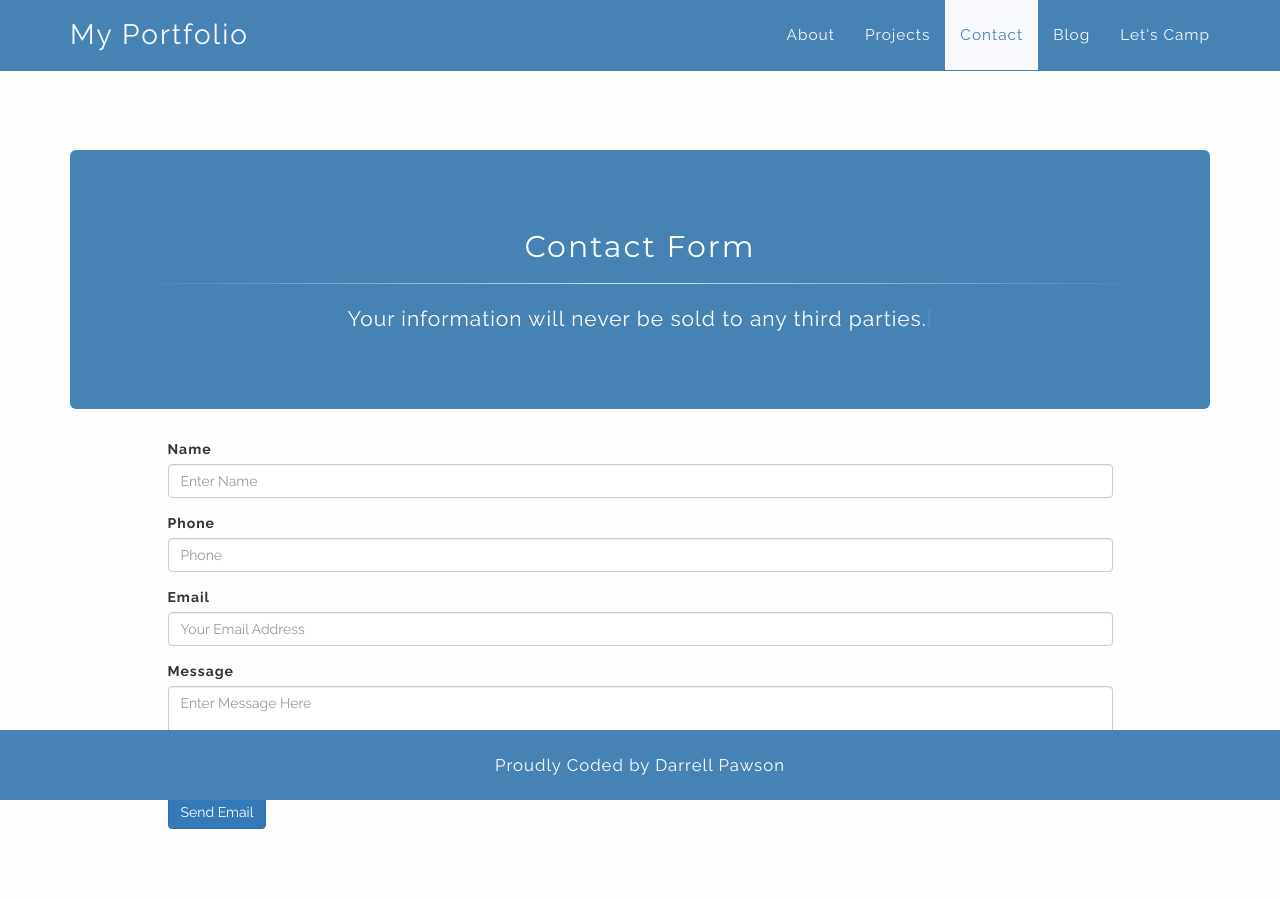
After one commit to dpawson905/portfolio-with-nodemailer, a Node server app: page /contact in a window 1280 px wide. The commit adds this page. Run offline with Node 20, Linux system fonts and the light colour scheme; some libraries are stand-ins or nearby versions.

Commit message:
add portfolio section and contact page

```diff
--- a/app.js
+++ b/app.js
@@ -10,7 +10,8 @@ var express        = require("express"),
 require("dotenv").load();
 
 // Requiring routes
-var indexRoute    = require("./routes/index");
+var indexRoute    = require("./routes/index"),
+    contactRoute  = require("./routes/contact");
 
 app.use(bodyParser.urlencoded({extended: true}));
 app.use(bodyParser.json());
@@ -37,6 +38,7 @@ app.use(function(req, res, next){
 });
 
 app.use("/", indexRoute);
+app.use(contactRoute);
 
 // this is required for the server to init
 app.listen(process.env.PORT, process.env.IP, function() {
--- /dev/null
+++ b/public/js/contactForm.js
@@ -0,0 +1,17 @@
+/* global $*/
+/* global Typed*/
+
+
+$(document).ready(function() {
+
+  "use strict";
+  var typed1 = new Typed(".contact-text", {
+    strings: [
+  		"Feel free to contact me about my services.^1000",
+  		"Your information will never be sold to any third parties."
+  	 ],
+    smartBackspace: true, // Default value
+    typeSpeed: 25,
+    backSpeed: 30
+  });
+});
--- a/public/stylesheets/styles.css
+++ b/public/stylesheets/styles.css
@@ -1,6 +1,9 @@
-padding: 50px 0 70px 0;
-  font-family: 'Raleway', sans-serif;
-  letter-spacing: 1.5px;
+body {
+    margin-top: 70px;
+    margin-bottom: 70px;
+    background-color: #fefeff;
+    font-family: 'Raleway', sans-serif;
+    letter-spacing: 1px;
 }
 
 h1,h2,h3,h4,h5,h6 {
@@ -8,14 +11,47 @@ h1,h2,h3,h4,h5,h6 {
   letter-spacing: 2px;
 }
 
+.container-fluid {
+    padding: 80px 50px 60px 50px;
+}
+
+.slideanim {
+  visibility: hidden;
+}
+
+.slide {
+  animation-name: slide;
+  -webkit-animation-name: slide;
+  animation-duration: 1s;
+  -webkit-animation-duration: 1s;
+  visibility: visible;
+}
+
 /* navbar */
 .navbar-default {
     background-color: steelblue;
     border-color: steelblue;
 }
+
+.navbar-fixed-top {
+  min-height: 70px;
+}
+
+.navbar-nav > li > a {
+  padding-top: 0px;
+  padding-bottom: 0px;
+  line-height: 70px;
+  font-size: 1.1em;
+  letter-spacing: 1px;
+}
+
 /* Title */
 .navbar-default .navbar-brand {
     color: #f8f8ff;
+    padding-top: 0px;
+    padding-bottom: 0px;
+    line-height: 70px;
+    font-size: 2em;
     letter-spacing: 2px;
 }
 .navbar-default .navbar-brand:hover,
@@ -110,16 +146,68 @@ hr.style-two {
 }
 
 .bg-dark {
-  background-color: gray;
+  background-color: #f6f6f6;
 }
 
 /* End About CSS*/
 
 /* Begin Projects CSS */
-.wrapper {
-    width: 100%;
+.thumbnail {
+  padding: 0 0 15px 0;
+  border: none;
+  border-radius: 0;
+}
+
+.thumbnail img {
+  width: 100%;
+  height: 100%;
 }
 /* End Projects CSS */
+
+/* Contact CSS */
+.contact-header {
+  padding: 60px 50px;
+  margin-top: 80px;
+}
+/* END Contact CSS */
+
+/* Footer CSS */
+.footer {
+  background-color: steelblue;
+  color: #fff;
+  height: 70px;
+}
+
+.footer a {
+  color: #fff;
+  text-decoration: none;
+}
+
+.footer p {
+  color: #fff;
+/*   padding-top: 0px;
+  padding-bottom: 0px; */
+  line-height: 70px;
+  font-size: 1.2em;
+  letter-spacing: 1px;
+}
+
+.footer ul {
+  color: #fff;
+/*   padding-top: 0px;
+  padding-bottom: 0px; */
+  line-height: 70px;
+  font-size: 1.2em;
+  letter-spacing: 1px;
+  display: block;
+}
+
+.footer li {
+  color: #fff;
+  display: inline-block;
+  font-size: 1.2em;
+}
+/* END Footer CSS*/
 
 /* TYPED JS CSS */
 .typed-cursor {
--- /dev/null
+++ b/routes/contact.js
@@ -0,0 +1,61 @@
+var express    = require("express");
+var router     = express.Router();
+var request    = require("request");
+var nodemailer = require("nodemailer");
+
+// contact Route
+router.get("/contact", function(req, res){
+   res.render("message/contact");
+});
+
+router.post("/contact/send", function(req, res) {
+    const captcha = req.body["g-recaptcha-response"];
+    if (!captcha) {
+      console.log(req.body);
+      req.flash("error", "Please select captcha");
+      return res.redirect("back");
+    }
+    // secret key
+    var secretKey = process.env.CAPTCHA;
+    // Verify URL
+    var verifyURL = `https://www.google.com/recaptcha/api/siteverify?secret=${secretKey}&response=${captcha}&remoteip=${req.connection.remoteAddress}`;
+    // Make request to Verify URL
+    request.get(verifyURL, (err, response, body) => {
+      // if not successful
+      if (body.success !== undefined && !body.success) {
+        req.flash("error", "Captcha Failed");
+        return res.redirect("back");
+      }
+        var smtpTransport = nodemailer.createTransport({
+            service: 'Gmail',
+            auth: {
+              user: 'darrells.webdesign@gmail.com',
+              pass: process.env.GMAILPW
+            }
+        });
+
+        var mailOptions = {
+            from: 'Darrell Pawson <darrells.webdesign@gmail.com',
+            to: 'darrells.webdesign@gmail.com',
+            replyTo: req.body.email,
+            subject: "Portfolio contact request from: " + req.body.name,
+            text: 'You have received an email from... Name: '+ req.body.name + ' Phone: ' + req.body.phone + ' Email: ' + req.body.email + ' Message: ' + req.body.message,
+            html: '<h3>You have received an email from...</h3><ul><li>Name: ' + req.body.name + ' </li><li>Phone: ' + req.body.phone + ' </li><li>Email: ' + req.body.email + ' </li></ul><p>Message: <br/><br/>&nbsp;&nbsp;&nbsp;&nbsp;&nbsp;' + req.body.message + ' </p>'
+        };
+
+        smtpTransport.sendMail(mailOptions, function(err, info){
+          if(err) {
+            console.log(err)
+            req.flash("error", "Something went wrong... Please try again later!");
+            res.redirect("back");
+          } else {
+            req.flash("success", "Your email has been sent, we will respond within 24 hours.");
+            res.redirect("/");
+
+          }
+        });
+    });
+});
+
+
+module.exports = router;
--- a/routes/index.js
+++ b/routes/index.js
@@ -1,12 +1,10 @@
 var express    = require("express");
 var router     = express.Router();
-var request    = require("request");
-var nodemailer = require("nodemailer");
+
 
 // root Route
 router.get("/", function(req, res){
     res.render("index");
 });
 
-
 module.exports = router;
--- /dev/null
+++ b/views/message/contact.ejs
@@ -0,0 +1,117 @@
+<!DOCTYPE html>
+<html lang="en">
+
+<head>
+  <meta charset="UTF-8">
+  <meta name="viewport" content="width=device-width, initial-scale=1">
+  <title>My Portfolio</title>
+  <!-- Latest compiled and minified CSS -->
+  <link rel="stylesheet" href="https://maxcdn.bootstrapcdn.com/bootstrap/3.3.7/css/bootstrap.min.css" integrity="sha384-BVYiiSIFeK1dGmJRAkycuHAHRg32OmUcww7on3RYdg4Va+PmSTsz/K68vbdEjh4u" crossorigin="anonymous">
+  <link type="text/css" rel="stylesheet" href="/stylesheets/styles.css">
+  <link href="https://fonts.googleapis.com/css?family=Montserrat:400,700|Raleway:400,700" rel="stylesheet">
+  <script src="https://code.jquery.com/jquery-3.2.1.min.js" integrity="sha256-hwg4gsxgFZhOsEEamdOYGBf13FyQuiTwlAQgxVSNgt4=" crossorigin="anonymous"></script>
+  <script src='https://cdnjs.cloudflare.com/ajax/libs/animate.css/3.5.2/animate.min.css'></script>
+  <script src='https://www.google.com/recaptcha/api.js'></script>
+</head>
+
+<body data-spy="scroll" data-target=".navbar" data-offset="50">
+  <nav class="navbar navbar-default navbar-fixed-top">
+    <div class="container">
+      <!-- Brand and toggle get grouped for better mobile display -->
+      <div class="navbar-header">
+        <button type="button" class="navbar-toggle collapsed" data-toggle="collapse" data-target="#bs-example-navbar-collapse-1" aria-expanded="false">
+          <span class="sr-only">Toggle navigation</span>
+          <span class="icon-bar"></span>
+          <span class="icon-bar"></span>
+          <span class="icon-bar"></span>
+        </button>
+        <a class="navbar-brand" href="/">My Portfolio</a>
+      </div>
+
+      <!-- Collect the nav links, forms, and other content for toggling -->
+      <div class="collapse navbar-collapse" id="bs-example-navbar-collapse-1">
+        <ul class="nav navbar-nav navbar-right">
+          <li><a href="#about">About</a></li>
+          <li><a href="#projects">Projects</a></li>
+          <li><a href="#contact">Contact</a></li>
+          <li><a href="https://blog.djpawson.me" target="_blank">Blog</a></li>
+          <li><a href="https://letscamp.life" target="_blank">Let's Camp</a></li>
+        </ul>
+      </div><!-- /.navbar-collapse -->
+    </div><!-- /.container-fluid -->
+  </nav>
+  <div class="container">
+    <% if(error && error.length > 0) { %>
+      <div class="alert alert-danger alert-dismissible">
+        <a href="#" class="close" data-dismiss="alert" aria-label="close">×</a>
+        <%= error %>
+      </div>
+    <% } %>
+    <% if(success && success.length > 0) { %>
+      <div class="alert alert-success alert-dismissible">
+        <a href="#" class="close" data-dismiss="alert" aria-label="close">×</a>
+        <%= success %>
+      </div>
+    <% } %>
+  </div>
+  <div class="container">
+    <div id="contact" class="jumbotron contact-header">
+      <div class="row">
+        <div class="col-md-12">
+          <h2 class="text-center">Contact Form</h2>
+          <hr class="style-two-jumbo">
+          <p class="form-text text-center"><span class="contact-text"></span></p>
+        </div>
+      </div>
+    </div>
+  </div>
+  <div class="container">
+    <div class="row">
+      <div class="col-md-10 col-md-offset-1 col-xs-8 col-xs-offset-2">
+        <form method="POST" action="/contact/send" id="form">
+			  <div class="messages"></div>
+			  <div class="controls">
+          <div class="form-group">
+            <label class="" for="form_name">Name</label>
+            <input type="text" class="form-control" id="form_name" name="name"  placeholder="Enter Name" required="required" data-error="Your Name is Required">
+            <div class="help-block with-errors"></div>
+          </div>
+          <div class="form-group">
+            <label class="" for="form_phone">Phone</label>
+            <input type="tel" class="form-control" id="form_phone" name="phone" placeholder="Phone" required="required" data-error="Your Phone Number is Required">
+            <div class="help-block with-errors"></div>
+          </div>
+          <div class="form-group">
+            <label class="" for="form_email">Email</label>
+            <input type="email" class="form-control" id="form_email" name="email" placeholder="Your Email Address" required="required" data-error="Your Email is Required">
+            <div class="help-block with-errors"></div>
+          </div>
+          <div class="form-group">
+            <label class="" for="form_message">Message</label>
+            <textarea class="form-control" id="form_message" name="message" placeholder="Enter Message Here" rows="4" required="required" data-error="Please, leave us a message."></textarea>
+            <div class="help-block with-errors"></div>
+          </div>
+          <div class="g-recaptcha form-group" data-sitekey="6LcGpDwUAAAAAPnt4svycSi3zX9gQ03eIRaNul2s"></div>
+          <button type="submit" class="btn btn-primary">Send Email</button>
+        </div>
+      </div>
+    </div>
+  </div>
+  <div class="footer navbar-fixed-bottom">
+      <div class="container">
+        <div class="row">
+          <div class="col-md-12">
+            <p class="text-center">Proudly Coded by <a href="https://djpawson.me">Darrell Pawson</a></p>
+          </div>
+        </div>
+      </div>
+    </div>
+
+    <script src="https://maxcdn.bootstrapcdn.com/bootstrap/3.3.7/js/bootstrap.min.js" integrity="sha384-Tc5IQib027qvyjSMfHjOMaLkfuWVxZxUPnCJA7l2mCWNIpG9mGCD8wGNIcPD7Txa" crossorigin="anonymous"></script>
+    <script src='https://cdnjs.cloudflare.com/ajax/libs/smooth-scroll/12.1.5/js/smooth-scroll.polyfills.min.js'></script>
+  	<script src="https://ajax.googleapis.com/ajax/libs/angularjs/1.5.6/angular.min.js"></script>
+    <script src='https://cdnjs.cloudflare.com/ajax/libs/typed.js/2.0.6/typed.min.js'></script>
+  	<script defer src="https://use.fontawesome.com/releases/v5.0.1/js/all.js"></script>
+  	<script src="/js/contactForm.js"></script>
+	</body>
+</html>
```
Also changed, not shown: other parts of public/stylesheets/styles.css (+17 -20 lines), public/js/float-panel.js (deleted, +0 -3 lines), public/js/script.js (+9 -10 lines), views/index.ejs (+31 -3 lines), views/partials/footer.ejs (+9 -16 lines), views/partials/header.ejs (+15 -3 lines), public/images/colorGame.jpg (added).
